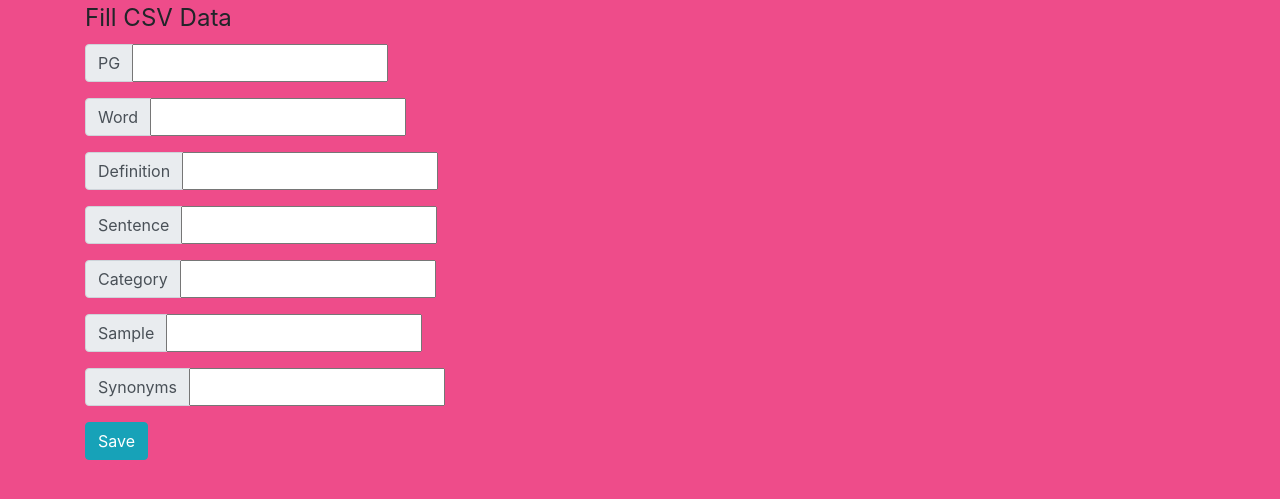
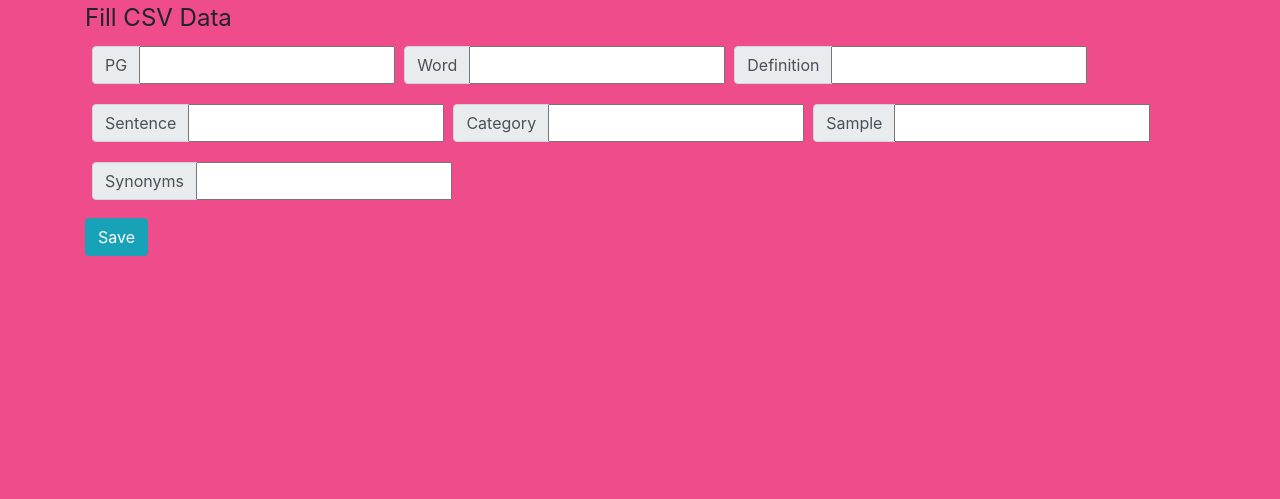
Before and after one commit to Remyrd77/isltapi, a Flask app: page / in a window 1280 px wide. Shown: the top 499 px of the page. Run offline with Flask 2, Linux system fonts and the light colour scheme; some libraries are stand-ins or nearby versions.

Commit message:
new changes

```diff
--- a/static/css/main.css
+++ b/static/css/main.css
@@ -1,3 +1,7 @@
 body{
     background-color: #ec2b75d7;
 }
+.item {
+    margin-left: 5px;
+    padding: 2px;
+}
--- a/template/create.html
+++ b/template/create.html
@@ -16,8 +16,7 @@
 <body>
     <div class="container">
         <div class="textbox">
-            <form action="sendData" method="POST">
-                <fieldset>
+            <form class="form-inline" action="sendData" method="POST">
                 <legend>Fill CSV Data</legend>
                 <div class="item">
                     <div class="input-group mb-3">
@@ -78,7 +77,6 @@
                         <input name="synonyms" id="synonyms" type="text" value="{{ synonyms }}">
                     </div>
                 </div>
-                </fieldset>
                 <div class="btn-block">
                     <button type="submit" class="btn btn-info" href="/">Save</button>
                 </div>
```
Lines whose indentation alone changed are shown as unchanged.
